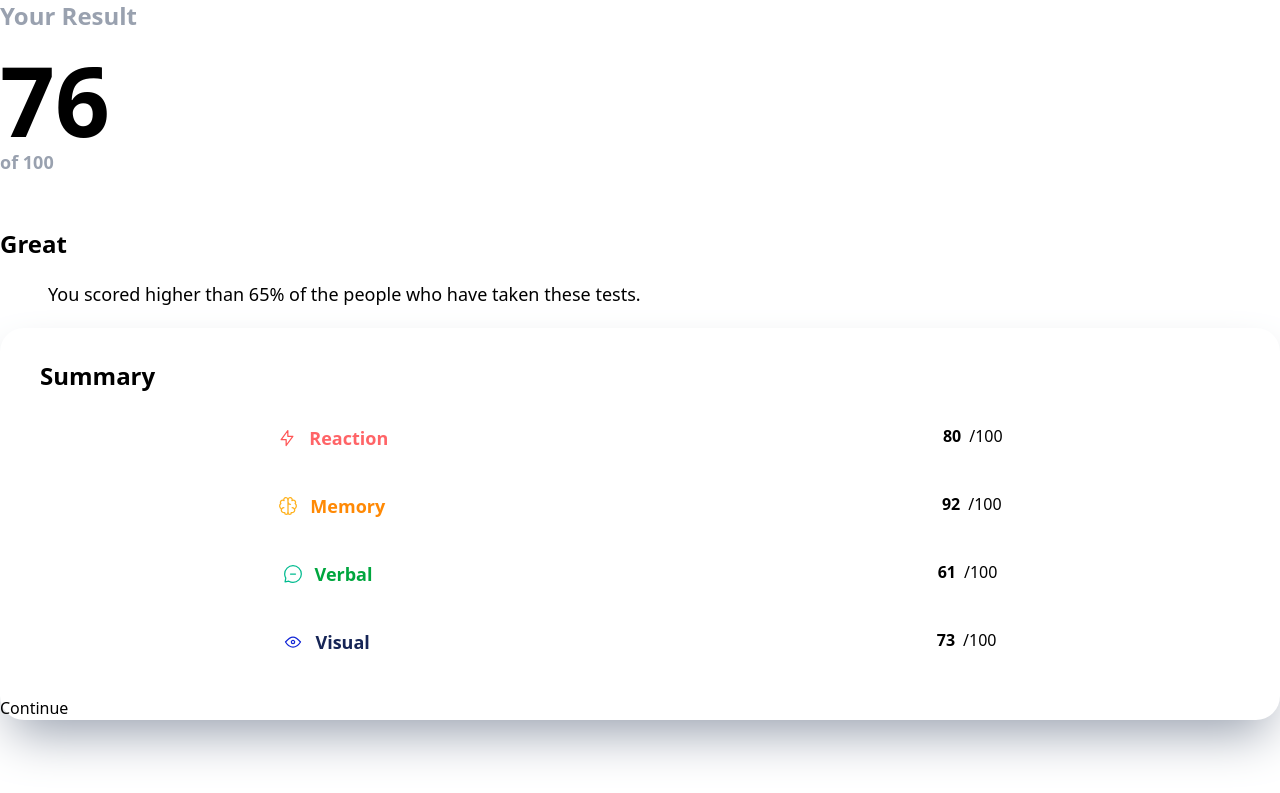
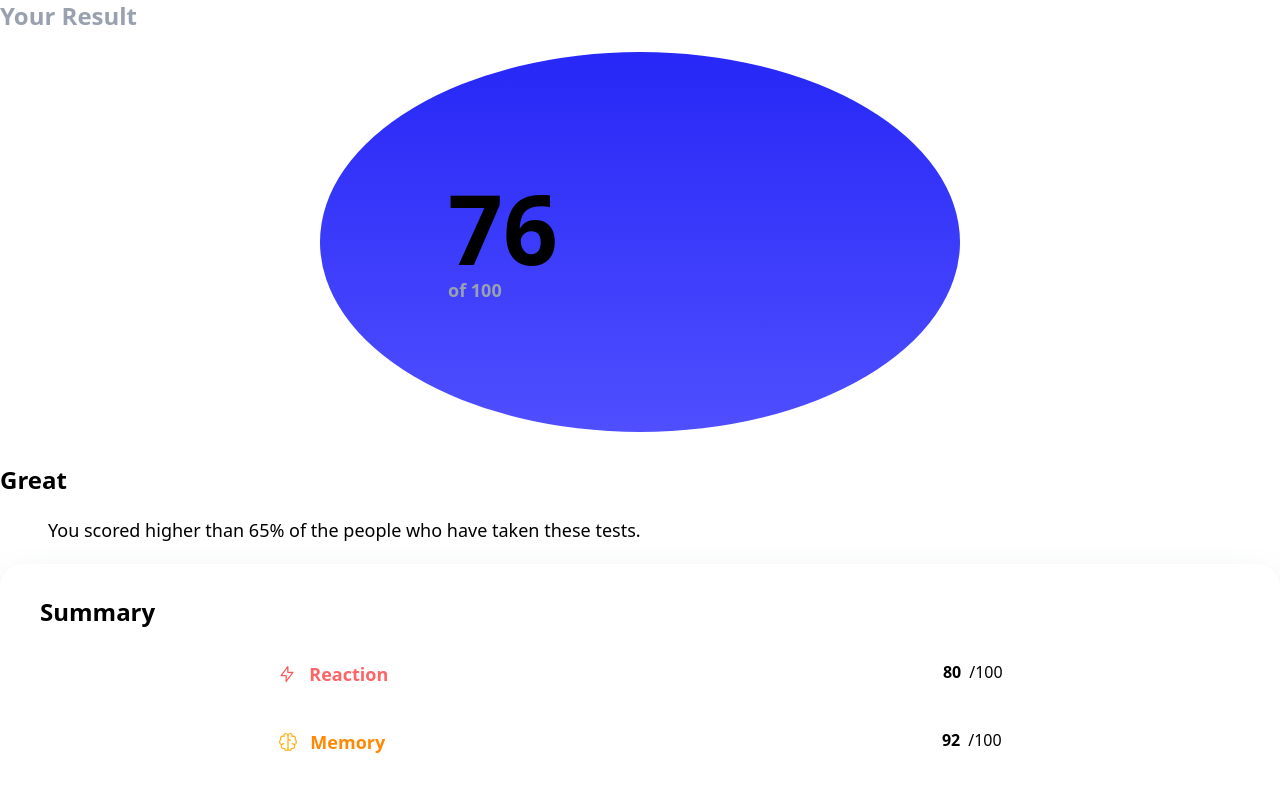
Before and after one commit to terhemeniorwua-png/result-summary-C, a website: page index.html in a window 1280 px wide. Shown: the top 793 px of the page. Drawn offline with Linux system fonts and the light colour scheme.

Commit message:
style the score

```diff
--- a/src/input.css
+++ b/src/input.css
@@ -11,3 +11,11 @@
         padding-bottom: 5%;
     }
 }
+
+.score{
+    padding:10%;
+    width: 50%;
+    margin: auto;
+    background:linear-gradient(to bottom, rgb(39, 39, 247), rgb(79, 79, 255));
+    border-radius: 100%;
+}
```
Also changed, not shown: src/output.css.
